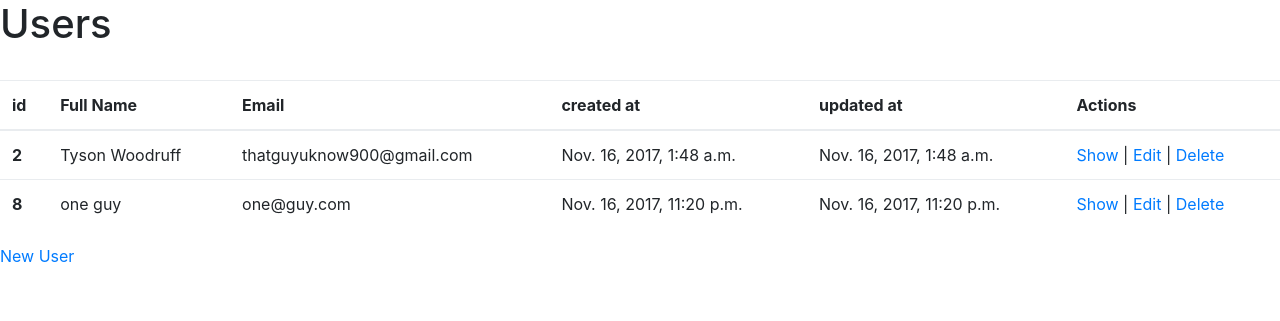
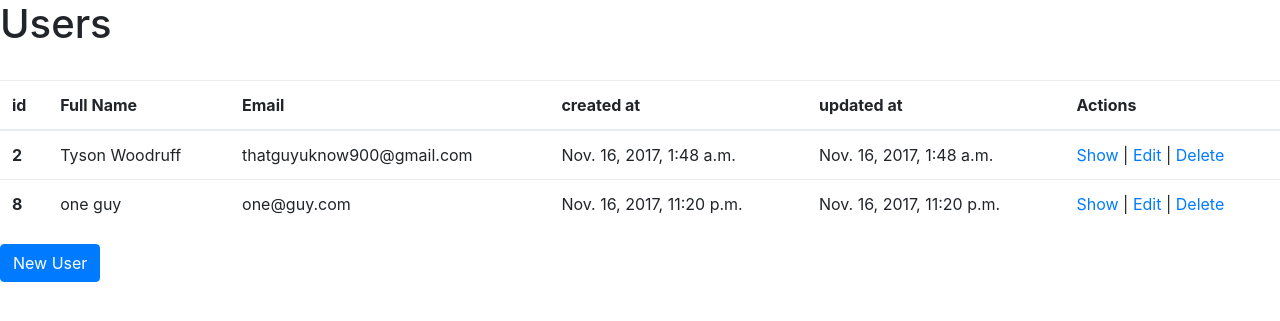
Before and after one commit to tycoon87/SemiRestfulUsers, a Django app: page / in a window 1280 px wide. Shown: the top 321 px of the page. Run offline with Django 3.2, Linux system fonts and the light colour scheme; data comes from the database, SQL or seed files in the repository; some libraries are stand-ins or nearby versions.

Commit message:
button working

```diff
--- a/apps/stuff/templates/stuff/index.html
+++ b/apps/stuff/templates/stuff/index.html
@@ -36,7 +36,7 @@
     {% endfor %}
   </tbody>
 </table>
-<a href="stuff/createUser"> New User </a>
+<a href="stuff/createUser"><button type="button" class="btn btn-primary">New User</button> </a>
 
     <!-- Optional JavaScript -->
     <!-- jQuery first, then Popper.js, then Bootstrap JS -->
```
